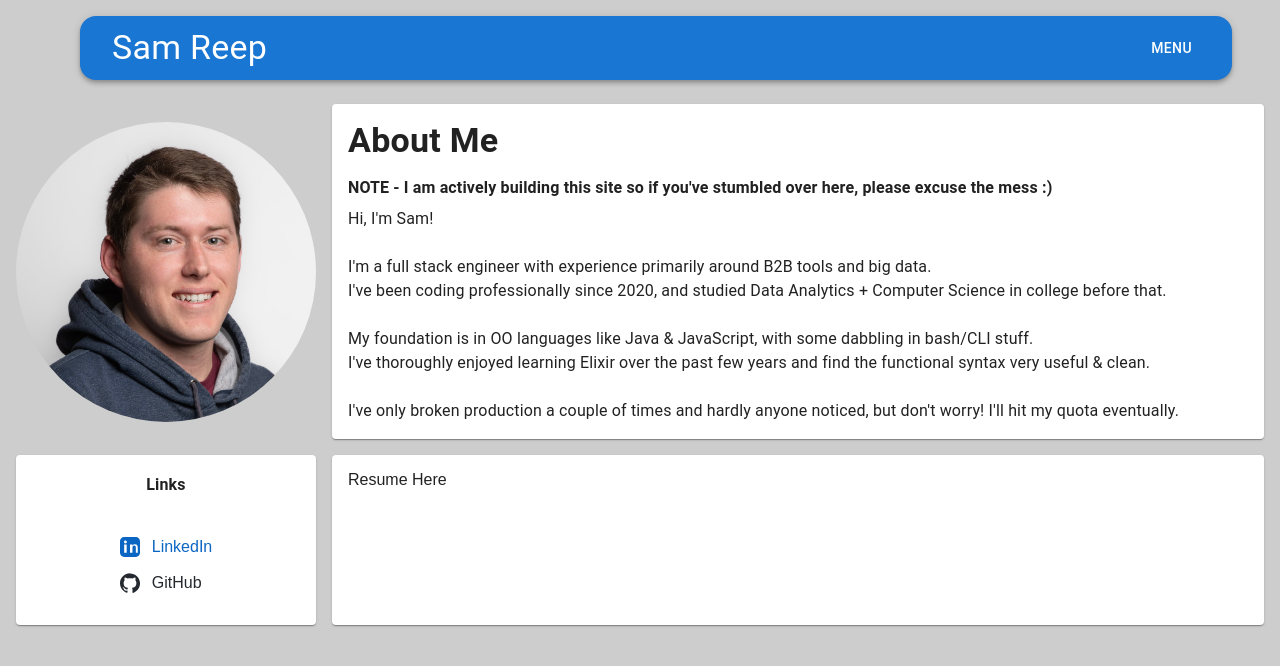
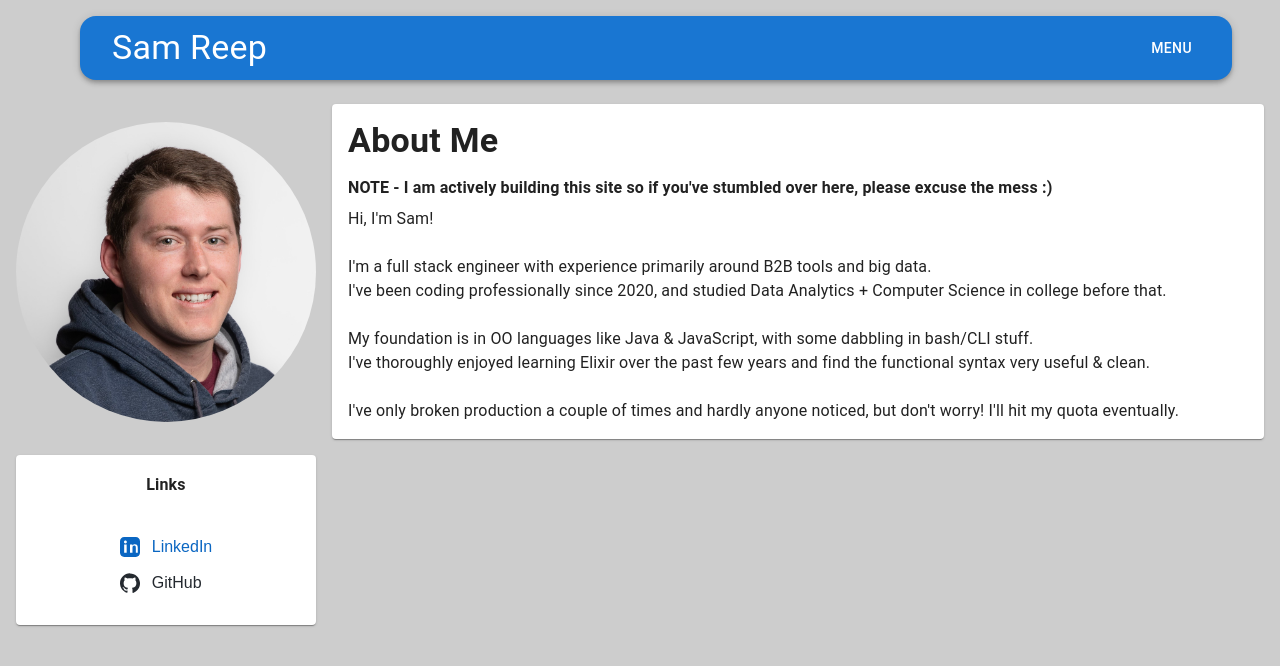
Before and after one commit to sareep/sareep, a Next.js app: page /sareep/ in a window 1280 px wide. Shown: the top 666 px of the page. Built offline with nearby package versions, Linux system fonts and the light colour scheme; some icons are missing; what @mui/material-nextjs would draw is missing.

Commit message:
hide resume

```diff
--- a/src/app/page.tsx
+++ b/src/app/page.tsx
@@ -49,13 +49,7 @@ export default function Home() {
       </Grid>
       <Grid container py={1} mx={2} spacing={2}>
         {renderColumnGridItem(<Links />, "left")}
-        {renderColumnGridItem(
-          <Grid size={8}>
-            {/* TODO */}
-            Resume Here
-          </Grid>,
-          "right"
-        )}
+        {/* {renderColumnGridItem(<Resume />, "right")} */}
       </Grid>
     </main>
   );
```
